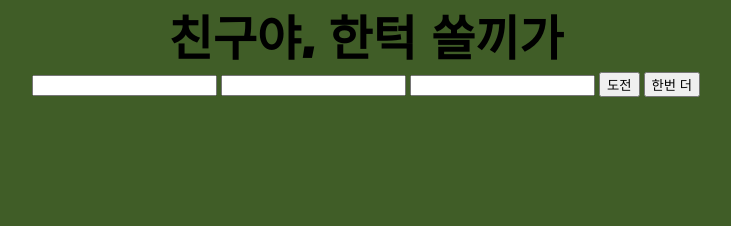
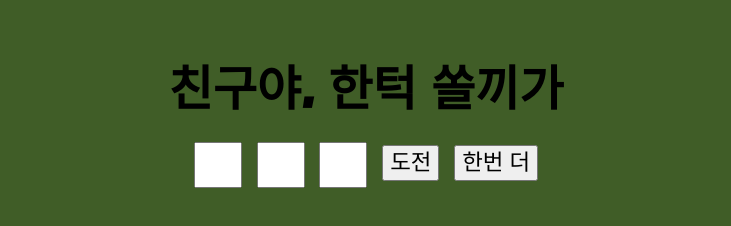
Before and after one commit to moojigae/number_baseballgame, a website built with Parcel: page src/index.html in a window 1280 px wide. Shown: the whole page, without its empty margins (274-1005 px from the left). Built offline with nearby package versions, Linux system fonts and the light colour scheme.

Commit message:
HTML/CSS modified

```diff
--- a/src/index.html
+++ b/src/index.html
@@ -12,13 +12,13 @@
 <body>
   <div class="wrapper">
   <div class="main">
-    <h1 class="main_title"> 친구야, 한턱 쏠끼가 </h1>
+    <h1 class="main-title"> 친구야, 한턱 쏠끼가 </h1>
     <form class="input-box">
-      <input type="text" class="input-box_digit">
-      <input type="text" class="input-box_digit">
-      <input type="text" class="input-box_digit">
-      <button class="input-box_try">도전</button>
-      <button class="input-box_reset">한번 더</button>
+      <input type="text" class="input-box-digit">
+      <input type="text" class="input-box-digit">
+      <input type="text" class="input-box-digit">
+      <button class="input-box-try">도전</button>
+      <button class="input-box-reset">한번 더</button>
     </form>
   </div>
   <div class="turn-list"></div>
--- a/src/index.scss
+++ b/src/index.scss
@@ -19,7 +19,7 @@ time, mark, audio, video /* * : 전체선택자*/ {
   padding: 0;
   border: 0;
   font-size: 1em;
-  font-family: inherit;
+  font-family: 'Black Han Sans', sans-serif;
   vertical-align: baseline;
 }
 /* HTML5 display-role reset for older browsers */ /* 모르는 태그가 나오면 inline요소처리하는데, 해당 태그들를 block 요소로 만들어줌 */
@@ -50,22 +50,31 @@ ul {
 .main {
   display: block;
   margin: 0 auto;
+  padding-top: 50px;
   text-align: center;
 }
 /* 타이틀  */
-.main_title {
+.main-title {
   font-size: 3em;
   font-family: 'Black Han Sans', sans-serif;
 }
 
 /* 숫자가 들어올 input상자 레이아웃 */
-.input-box_digit{
+.input-box{
+  margin-top: 20px;
+}
+.input-box-digit, .input-box-try, .input-box-reset{
+  line-height: 30px;
+  margin: 0 5px;
+}
+.input-box-digit{
+  width: 3em;
+  height: 3em;
+}
+/* 도전, 한번 더 버튼 레이아웃 */
+.input-box-try, .input-box-reset{
+  font-size: 1.4rem;
+}
+.input-box-reset{
 
 }
-/* 도전, 한번 더 버튼 레이아웃 */
-.input-box_try, .input-box_reset{
-
-}
-.input-box_reset{
-
-}
```
